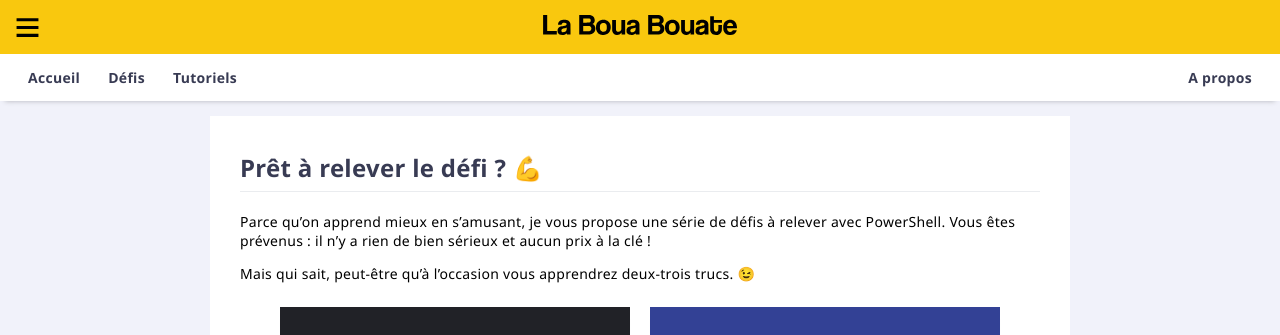
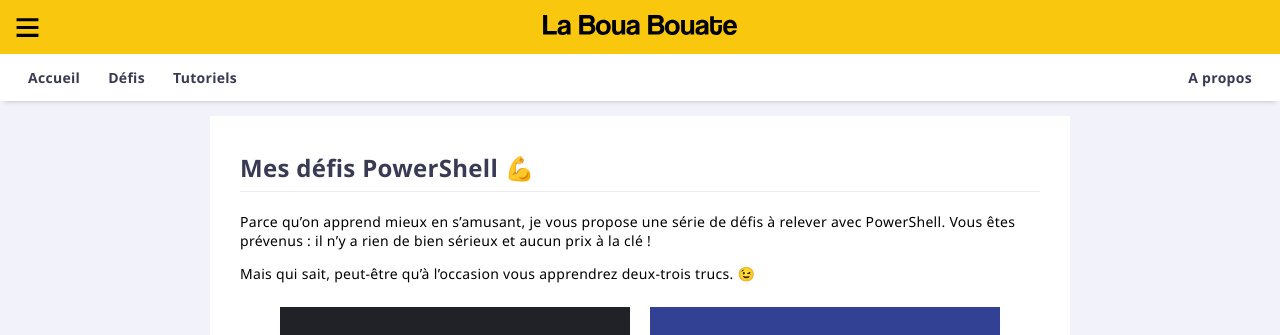
Before and after one commit to leobouard/leobouard.github.io, a Jekyll site: the page built from challenges.md, in a window 1280 px wide. Shown: the top 335 px of the page. Built offline with Jekyll 4.4.1, drawn with Linux system fonts in a browser that asks for light colours; our own code applies the rules of GitHub Pages for plain Markdown files.

Commit message:
Update about.md & challenges.md for better SEO

```diff
--- a/challenges.md
+++ b/challenges.md
@@ -2,7 +2,7 @@
 permalink: /challenges.html
 ---
 
-# Prêt à relever le défi ? 💪
+# Mes défis PowerShell 💪
 
 Parce qu'on apprend mieux en s'amusant, je vous propose une série de défis à relever avec PowerShell.
 Vous êtes prévenus : il n'y a rien de bien sérieux et aucun prix à la clé !
```
Also changed, not shown: about.md (+1 -1 lines).
